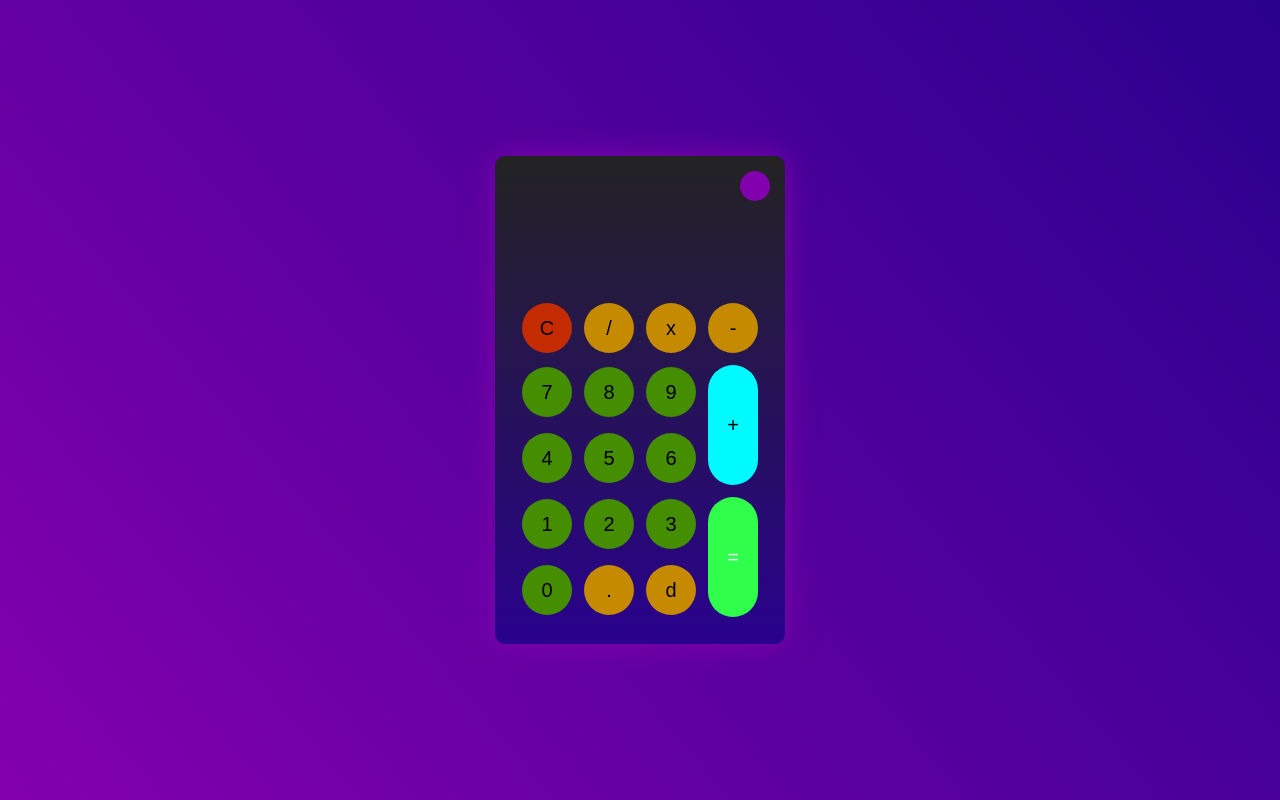
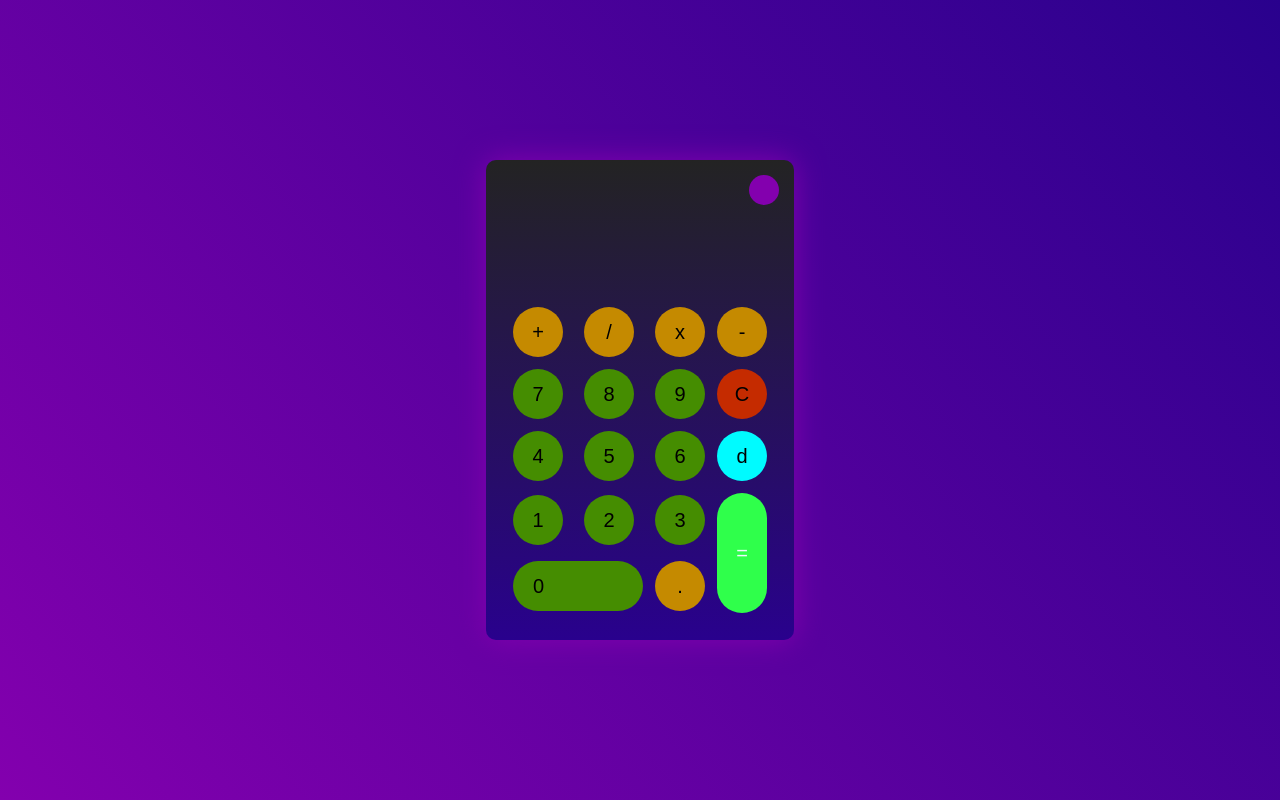
Before and after one commit to JoelFrEz/Calculadora-Proyecto, a plain HTML site: page index.html in a window 1280 px wide. Drawn offline with Linux system fonts and the light colour scheme.

Commit message:
change the place of some buttons

```diff
--- a/index.html
+++ b/index.html
@@ -21,7 +21,7 @@
             <div class="buttons">
                 <table>
                     <tr>
-                        <td><button class="btn-operetor" id="clear">C</button></td>
+                        <td><button class="btn-operetor" id="+">+</button></td>
                         <td><button class="btn-operetor" id="/">/</button></td>
                         <td><button class="btn-operetor" id="*">x</button></td>
                         <td><button class="btn-operetor" id="-">-</button></td>
@@ -30,12 +30,13 @@
                         <td><button class="btn-number" id="7">7</button></td>
                         <td><button class="btn-number" id="8">8</button></td>
                         <td><button class="btn-number" id="9">9</button></td>
-                        <td rowspan="2"><button class="btn-plus" id="+">+</button></td>
+                        <td sp><button class="btn-operetor" id="clear">C</button></td>
                     </tr>
                     <tr>
                         <td><button class="btn-number" id="4">4</button></td>
                         <td><button class="btn-number" id="5">5</button></td>
                         <td><button class="btn-number" id="6">6</button></td>
+                        <td><button class="btn-delete" id="backspace">d</button></td>
                     </tr>
                     <tr>
                         <td><button class="btn-number" id="1">1</button></td>
@@ -44,9 +45,8 @@
                         <td rowspan="2"><button class="btn-equal" id="equal">=</button></td>
                     </tr>
                     <tr>
-                        <td><button class="btn-number" id="0">0</button></td>
+                        <td colspan="2"><button class="btn-number0" id="0">0</button></td>
                         <td><button class="btn-operetor" id=".">.</button></td>
-                        <td><button class="btn-operetor" id="backspace">d</button></td>
                     </tr>
                 </table>
             </div>
--- a/style.css
+++ b/style.css
@@ -57,13 +57,22 @@ body {
             background: #458d01;
         }
 
+        .btn-number0 {
+            background: #458d01;
+            width: 130px;
+            display: flex;
+            justify-content: start;
+            align-items: center;
+            flex-wrap: wrap;
+            padding-left: 20px;
+        }
+
         .btn-operetor {
             background: #c58a00;
         }
 
-        .btn-plus {
+        .btn-delete {
             background: #00fbff;
-            height: 120px;
         }
 
         .btn-equal {
@@ -137,13 +146,22 @@ body {
         background: #018d8d;
     }
 
+    .btn-number0 {
+        background: #018d8d;
+        width: 130px;
+        display: flex;
+        justify-content: start;
+        align-items: center;
+        flex-wrap: wrap;
+        padding-left: 20px;
+    }
+
     .btn-operetor {
         background: #aec500;
     }
 
-    .btn-plus {
+    .btn-delete {
         background: #aec500;
-        height: 120px;
     }
 
     .btn-equal {
```
